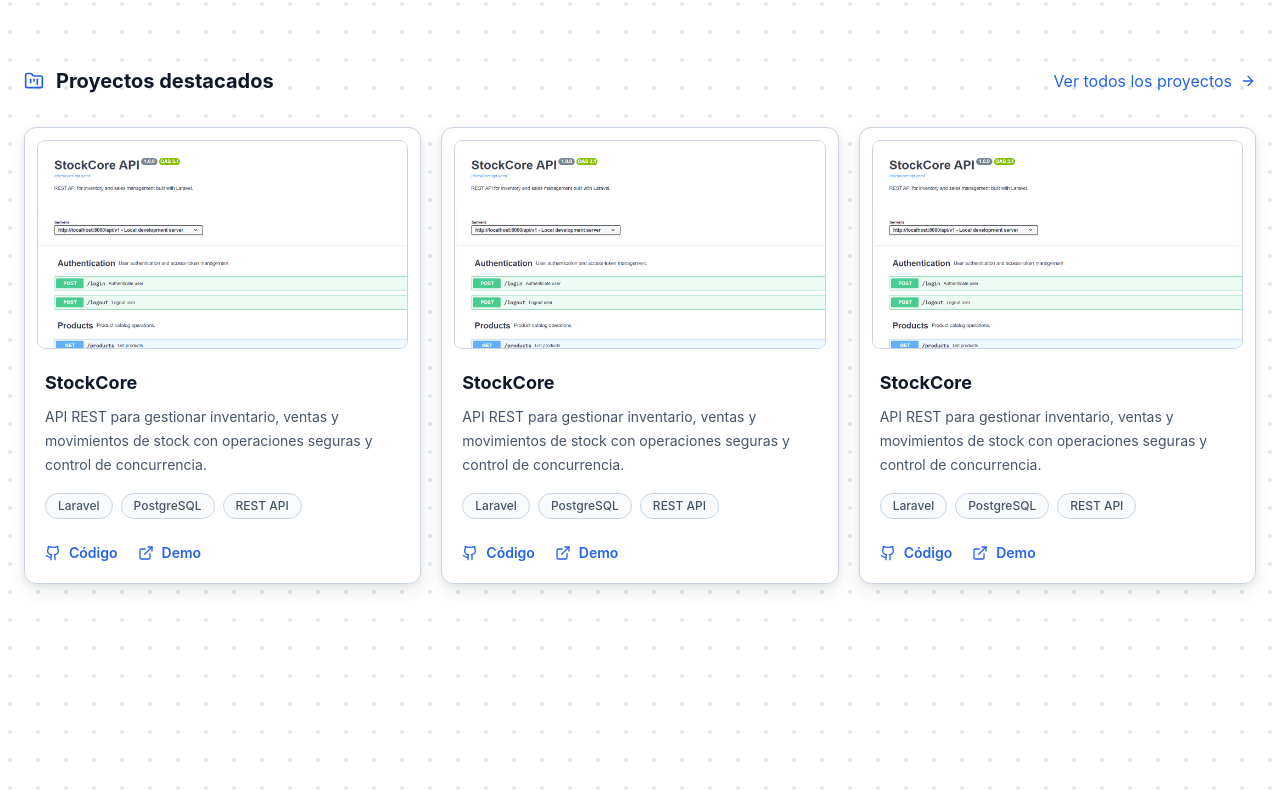
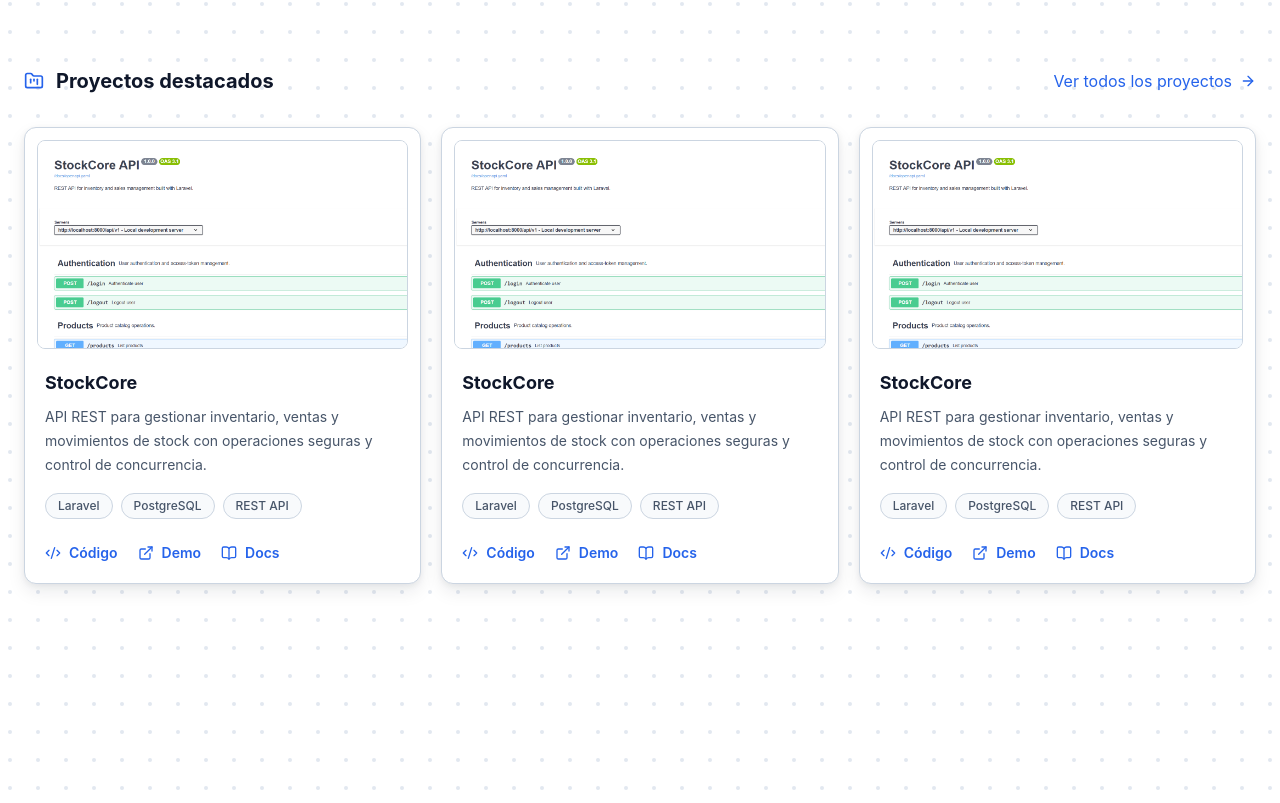
Before and after one commit to josecarlosonate/Portafolio, a React app: page / in a window 1280 px wide. Shown: the part 1428-2231 px from the top of the page. Built offline with nearby package versions, Linux system fonts and the light colour scheme; the HTML template or start-up script is replaced by a standard one.

Commit message:
Fix project action icons and add API docs link

```diff
--- a/src/components/Projects.tsx
+++ b/src/components/Projects.tsx
@@ -1,4 +1,4 @@
-import { ArrowRight, ExternalLink, FolderKanban, Github } from "lucide-react";
+import { ArrowRight, BookOpen, Code2, ExternalLink, FolderKanban } from "lucide-react";
 import { ProjectsTranslations } from "../translations/projects"
 import type { Language } from "../types/language"
 
@@ -73,12 +73,12 @@ function Projects({ language }: ProjectsProps) {
                                         </span>
                                     </div>
 
-                                    <div className="mt-auto flex items-center gap-5 pt-6">
+                                    <div className="mt-auto flex flex-wrap items-center gap-x-5 gap-y-3 pt-6">
                                         <a
                                             href="#"
                                             className="flex items-center gap-2 text-sm font-semibold text-primary transition-colors hover:text-primary-hover"
                                         >
-                                            <Github className="size-4" />
+                                            <Code2 className="size-4" />
                                             Código
                                         </a>
                                         <a
@@ -87,6 +87,13 @@ function Projects({ language }: ProjectsProps) {
                                         >
                                             <ExternalLink className="size-4" />
                                             Demo
+                                        </a>
+                                        <a
+                                            href="#"
+                                            className="flex items-center gap-2 text-sm font-semibold text-primary transition-colors hover:text-primary-hover"
+                                        >
+                                            <BookOpen className="size-4" />
+                                            Docs
                                         </a>
                                     </div>
                                 </div>
```
